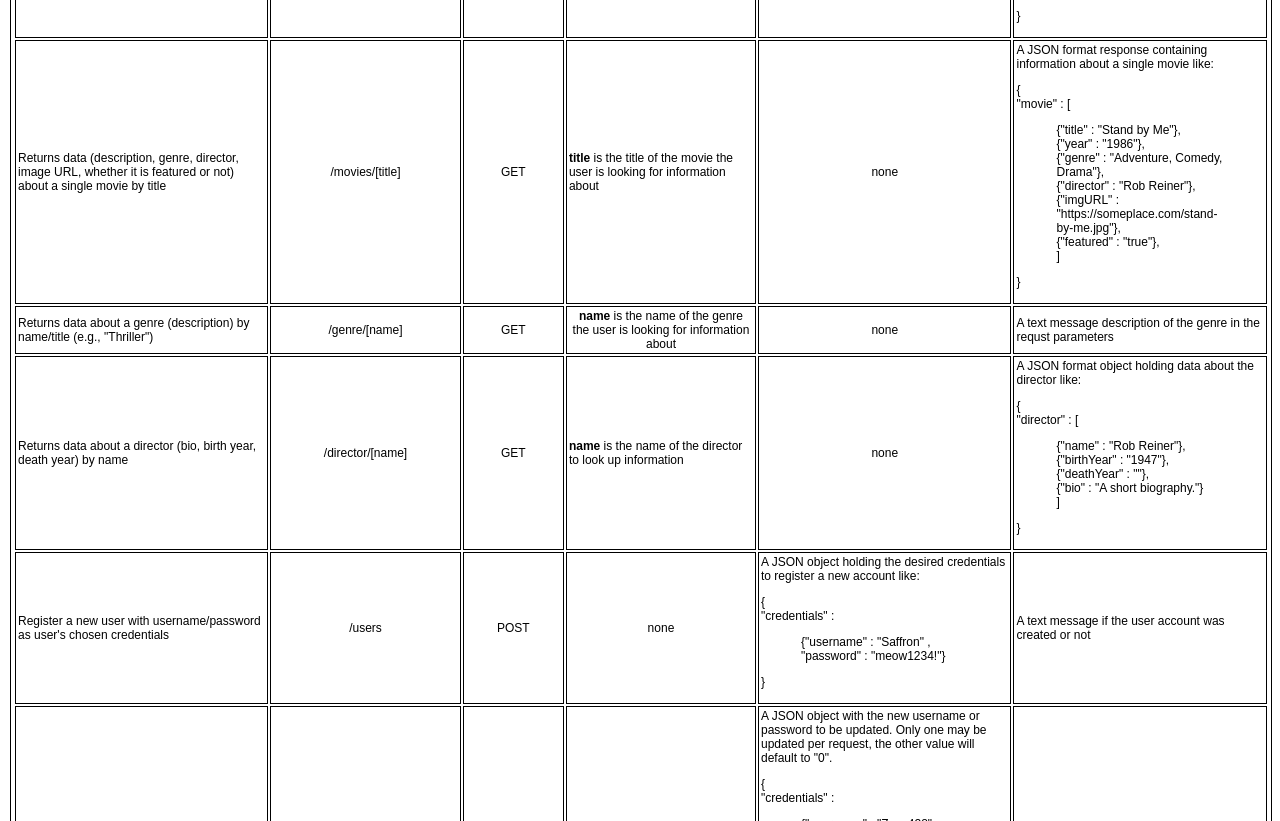
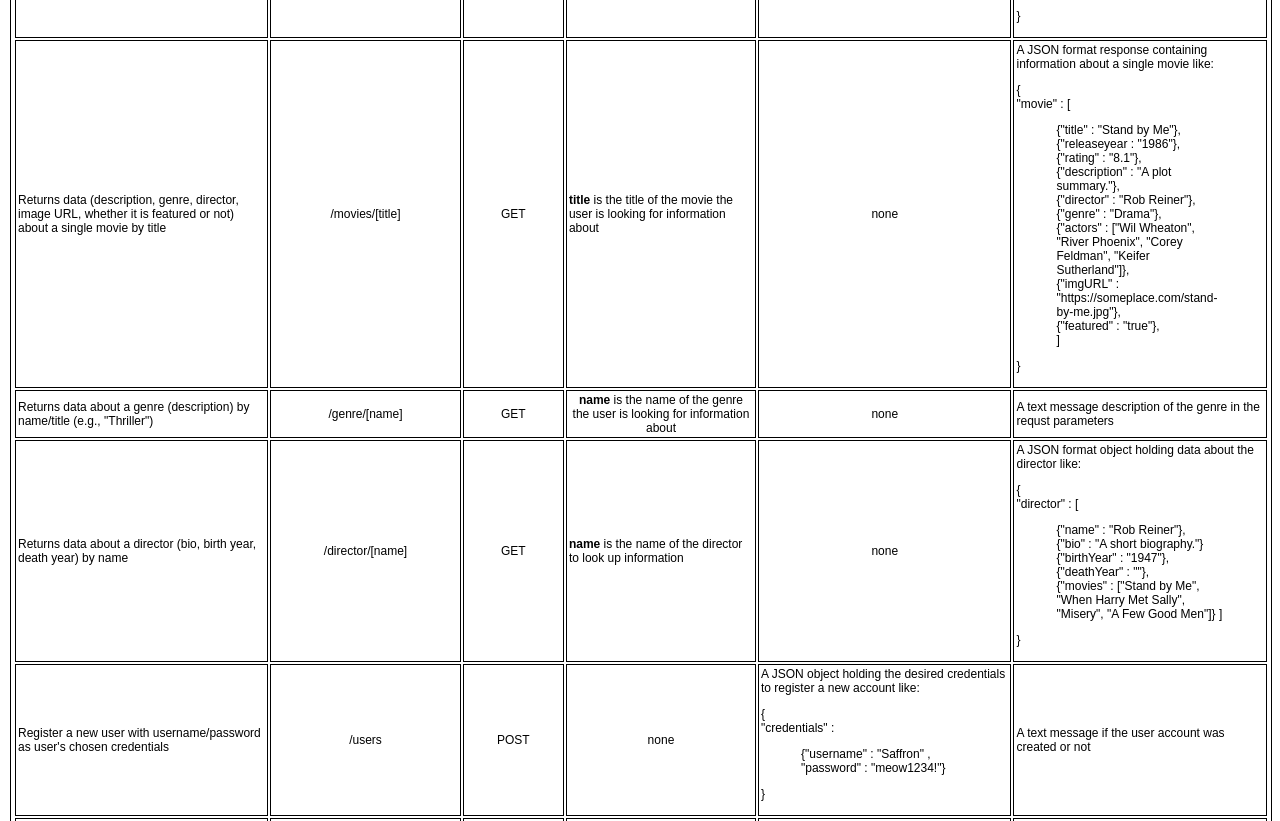
Before and after one commit to CincinnatiKid428/movie_api, a website: page public/documentation.html in a window 1280 px wide. Shown: the part 473-1294 px from the top of the page. Drawn offline with Linux system fonts and the light colour scheme.

Commit message:
Updated API endpoint response bodies to include new information added into a MongoDB pertaining to the Movies & Users collections

```diff
--- a/public/documentation.html
+++ b/public/documentation.html
@@ -82,9 +82,12 @@
                         {<br>
                             "movie" : [
                         <blockquote>{"title" : "Stand by Me"},<br>
-                                {"year" : "1986"},<br>
-                                {"genre" : "Adventure, Comedy, Drama"},<br>
+                                {"releaseyear : "1986"},<br>
+                                {"rating" : "8.1"},<br>
+                                {"description" : "A plot summary."},<br>
                                 {"director" : "Rob Reiner"},<br>
+                                {"genre" : "Drama"},<br>
+                                {"actors" : ["Wil Wheaton", "River Phoenix", "Corey Feldman", "Keifer Sutherland"]},<br>
                                 {"imgURL" : "https://someplace.com/stand-by-me.jpg"},<br>
                                 {"featured" : "true"},<br>
                             ]</blockquote>
@@ -113,9 +116,11 @@
                         {<br>
                             "director" : [
                                 <blockquote>{"name" : "Rob Reiner"},<br>
+                                {"bio" : "A short biography."}<br>
                                 {"birthYear" : "1947"},<br>
                                 {"deathYear" : ""},<br>
-                                {"bio" : "A short biography."}<br>
+                                {"movies" : ["Stand by Me", "When Harry Met Sally", "Misery", "A Few Good Men"]}
+
                             ]</blockquote>
                         }
                         </p>
```
